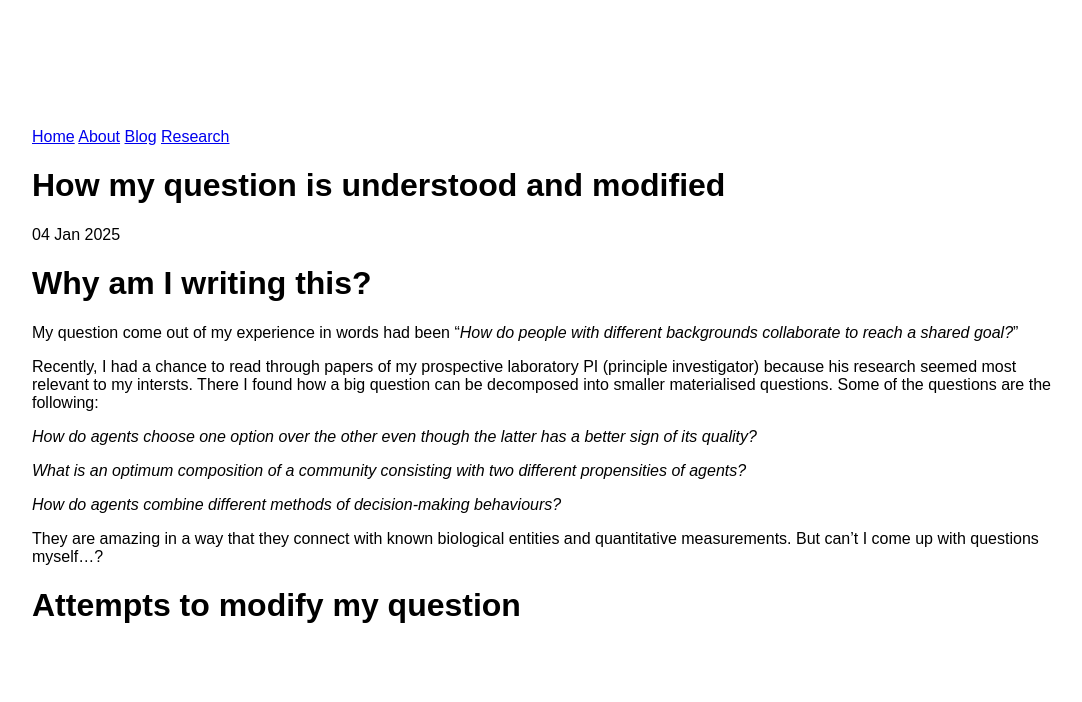
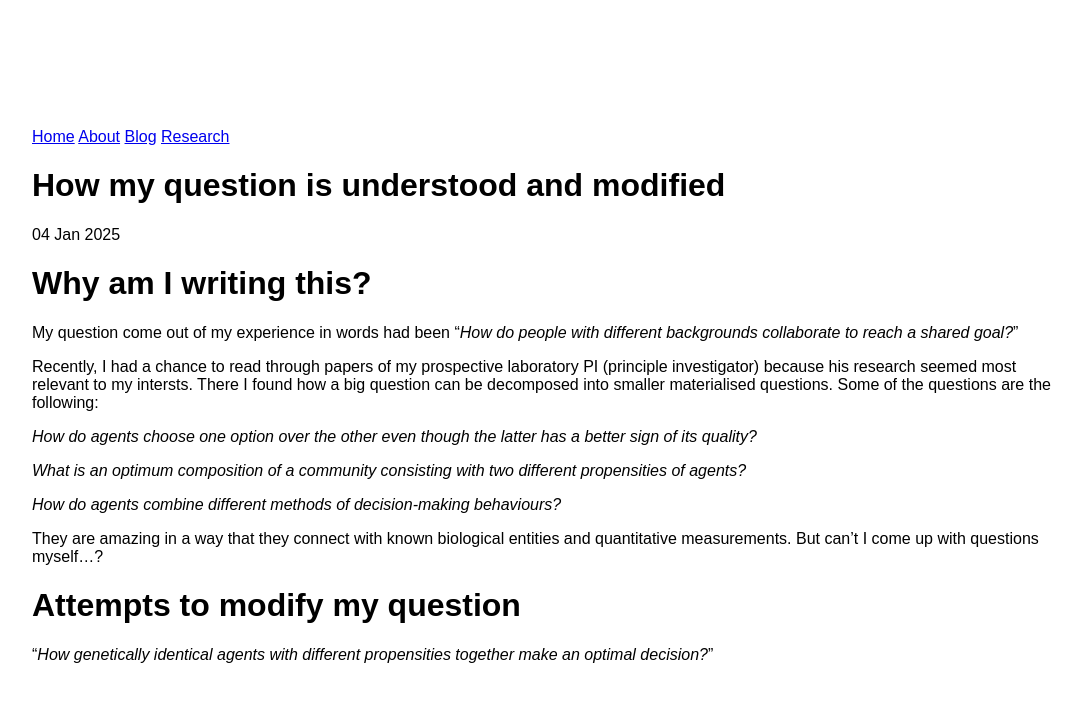
Before and after one commit to yuyuslab/Hello, a Jekyll site: the page built from _blog/2025-01-04-blog.md, in a window 1280 px wide. Shown: the top 702 px of the page, without its empty margins (96-1178 px from the left). Built offline with Jekyll 4.4.1, drawn with Linux system fonts in a browser that asks for light colours.

Commit message:
understanding my question in progress

```diff
--- a/_blog/2025-01-04-blog.md
+++ b/_blog/2025-01-04-blog.md
@@ -21,3 +21,4 @@ Recently, I had a chance to read through papers of my prospective laboratory PI
 They are amazing in a way that they connect with known biological entities and quantitative measurements. But can't I come up with questions myself...?
 
 # Attempts to modify my question
+"*How genetically identical agents with different propensities together make an optimal decision?*"
```
